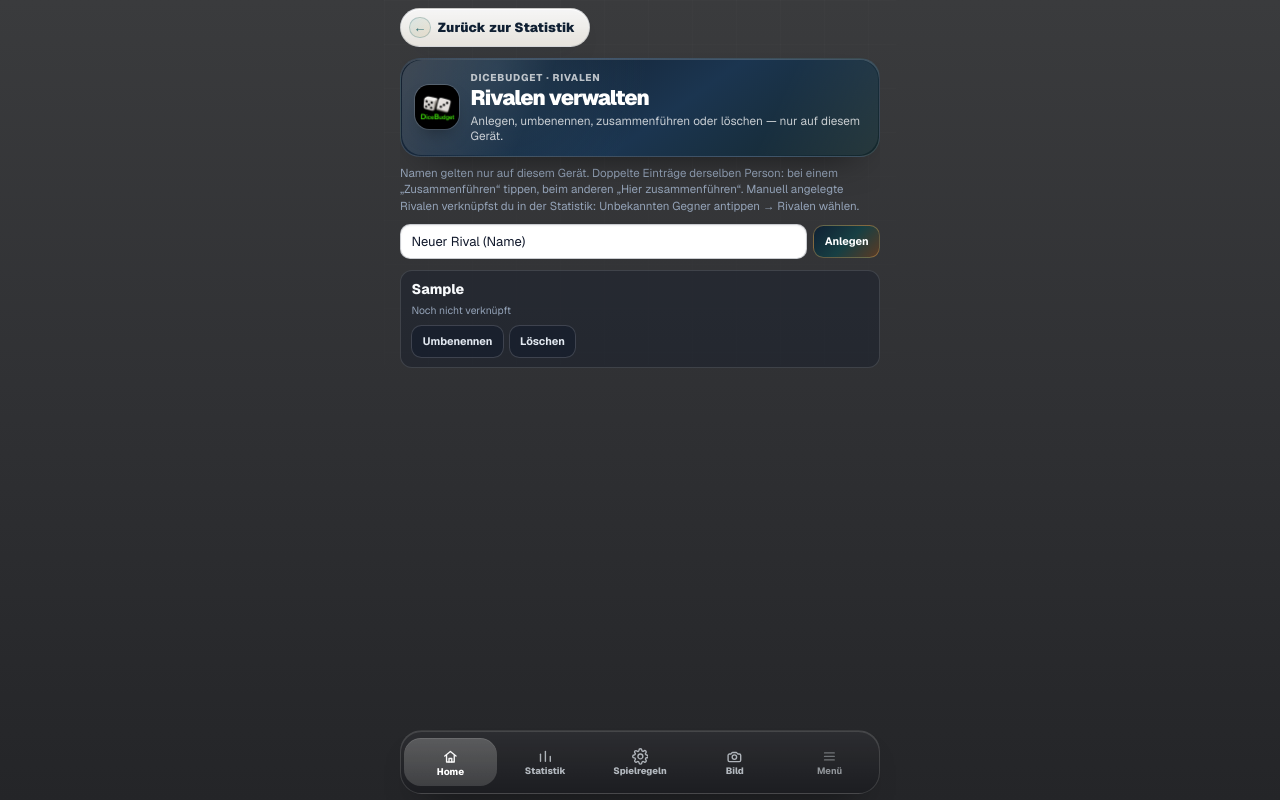
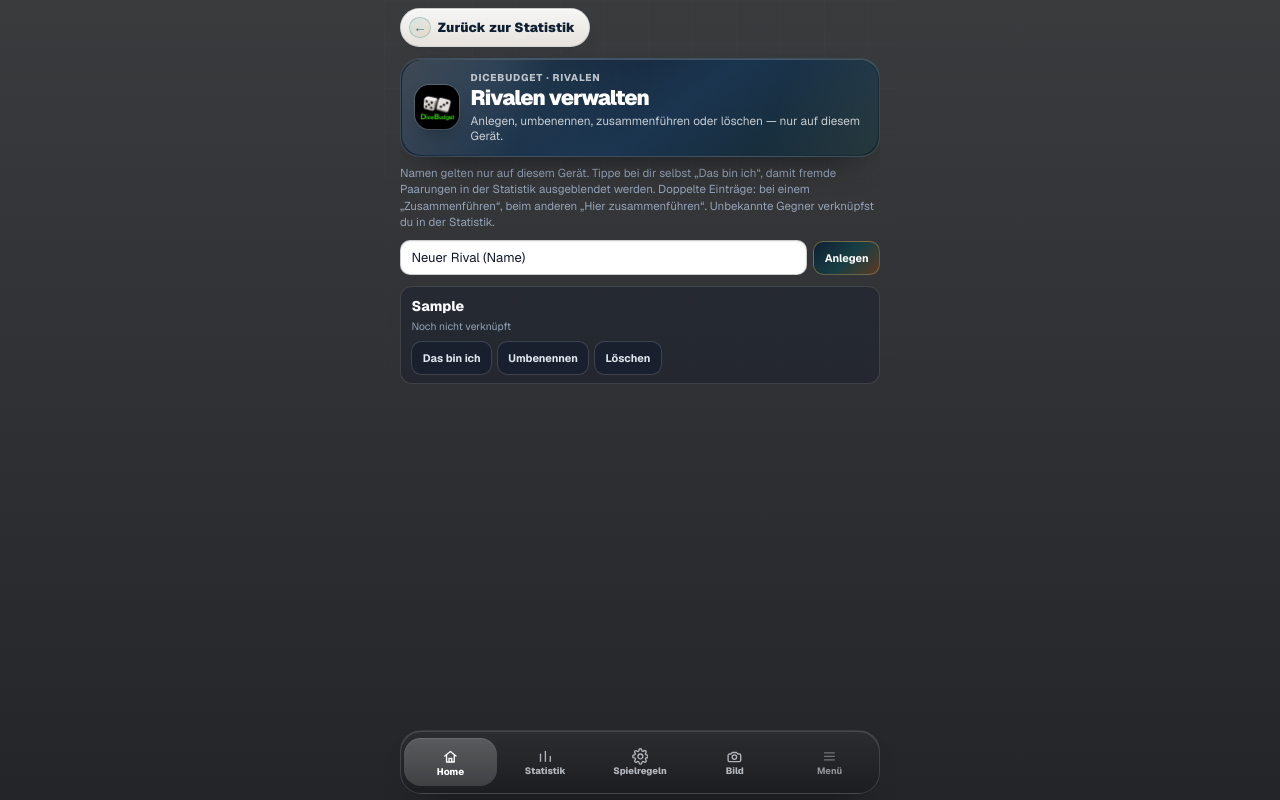
Before and after one commit to marclangebeck/dicebudget, a Next.js app in the folder frontend/: page /settings/rivals in a window 1280 px wide. Both pictures are taken after typing "Sample" into the empty fields and a click on the button "Anlegen". Built offline with nearby package versions, Linux system fonts and the light colour scheme; no server answers.

Commit message:
Statistik: Das-bin-ich-Profil blendet fremde Paarungen aus.

```diff
--- a/frontend/app/stats/page.tsx
+++ b/frontend/app/stats/page.tsx
@@ -11,7 +11,12 @@ import { PairingAccordionItem } from "@/components/PairingAccordionItem";
 import { AppScreenHeader } from "@/components/AppScreenHeader";
 import { StatsHeroPanel } from "@/components/StatsHeroPanel";
 import { getOrCreatePlayerId, normalizePublicPlayerId } from "@/lib/playerIdentity";
-import { loadDisplayNames } from "@/lib/rivalProfiles";
+import {
+  loadDisplayNames,
+  loadRivalProfiles,
+  subscribeRivalProfiles,
+  type RivalProfile,
+} from "@/lib/rivalProfiles";
 import { PlayerAliasOverlay } from "@/components/PlayerAliasOverlay";
 import { PairingEditOverlay } from "@/components/PairingEditOverlay";
 import { buildStatsOverview } from "@/lib/statsOverview";
@@ -28,6 +33,11 @@ import {
   canFilterPairingsByOwnPlayer,
   pairingExcludesOwnPlayer,
 } from "@/lib/hiddenPairings";
+import {
+  loadSelfRivalProfileId,
+  resolveOwnPlayerIds,
+  subscribeSelfIdentity,
+} from "@/lib/selfIdentity";
 
 const SORT_OPTIONS: { id: PairingSortMode; label: string }[] = [
   { id: "recent", label: "Zuletzt" },
@@ -43,6 +53,8 @@ function StatsPageInner() {
   const [stats, setStats] = useState<StatsDto | null>(null);
   const [ownPlayerId, setOwnPlayerId] = useState("");
   const [aliases, setAliases] = useState<PlayerAliasMap>({});
+  const [rivalProfiles, setRivalProfiles] = useState<RivalProfile[]>([]);
+  const [selfProfileId, setSelfProfileId] = useState<string | null>(null);
   const [editingPlayerId, setEditingPlayerId] = useState<string | null>(null);
   const [editingPairing, setEditingPairing] = useState<{
     group: MergedPairingSummary;
@@ -78,6 +90,19 @@ function StatsPageInner() {
   useEffect(() => {
     setOwnPlayerId(getOrCreatePlayerId());
     setAliases(loadDisplayNames());
+    setRivalProfiles(loadRivalProfiles());
+    setSelfProfileId(loadSelfRivalProfileId());
+    const unsubRivals = subscribeRivalProfiles(() => {
+      setRivalProfiles(loadRivalProfiles());
+      setAliases(loadDisplayNames());
+    });
+    const unsubSelf = subscribeSelfIdentity(() => {
+      setSelfProfileId(loadSelfRivalProfileId());
+    });
+    return () => {
+      unsubRivals();
+      unsubSelf();
+    };
   }, []);
 
   useEffect(() => {
@@ -94,23 +119,30 @@ function StatsPageInner() {
     [pairings, aliases, ownPlayerId],
   );
 
+  const ownPlayerIds = useMemo(
+    () =>
+      resolveOwnPlayerIds(ownPlayerId, aliases, rivalProfiles, selfProfileId),
+    [ownPlayerId, aliases, rivalProfiles, selfProfileId],
+  );
+
+  const canFilterOwn = useMemo(() => {
+    // Explizit „Das bin ich“ → immer filtern (auch ohne aktuelle Geräte-ID in den Daten).
+    if (selfProfileId) return true;
+    return canFilterPairingsByOwnPlayer(
+      mergedPairings,
+      ownPlayerId,
+      normalizePublicPlayerId,
+      aliases,
+      ownPlayerIds,
+    );
+  }, [mergedPairings, ownPlayerId, aliases, ownPlayerIds, selfProfileId]);
+
   /**
-   * Fremde Paarungen nur ausblenden, wenn wir dich in mindestens einer Paarung
-   * erkennen (ID oder gleicher Alias). Sonst alle anzeigen — sonst wirkt die
-   * Statistik leer, wenn die Geräte-ID nicht in den historischen Paarungen steckt.
+   * Fremde Paarungen ausblenden, sobald wir dich erkennen (Geräte-ID, Alias
+   * oder Rivalen-Profil „Das bin ich“). Sonst alle anzeigen + Hinweis.
    */
   const ownPairings = useMemo(() => {
-    if (!ownPlayerId) return mergedPairings;
-    if (
-      !canFilterPairingsByOwnPlayer(
-        mergedPairings,
-        ownPlayerId,
-        normalizePublicPlayerId,
-        aliases,
-      )
-    ) {
-      return mergedPairings;
-    }
+    if (!ownPlayerId || !canFilterOwn) return mergedPairings;
     return mergedPairings.filter(
       (pairing) =>
         !pairingExcludesOwnPlayer(
@@ -118,9 +150,10 @@ function StatsPageInner() {
           ownPlayerId,
           normalizePublicPlayerId,
           aliases,
+          ownPlayerIds,
         ),
     );
-  }, [mergedPairings, ownPlayerId, aliases]);
+  }, [mergedPairings, ownPlayerId, aliases, ownPlayerIds, canFilterOwn]);
 
   const foreignPairingCount = mergedPairings.length - ownPairings.length;
 
@@ -223,8 +256,15 @@ function StatsPageInner() {
       {foreignPairingCount > 0 && (
         <p className="stats-foreign-filter-note">
           {foreignPairingCount === 1
-            ? "1 Paarung ohne deine ID ist nur hier ausgeblendet."
-            : `${foreignPairingCount} Paarungen ohne deine ID sind nur hier ausgeblendet.`}
+            ? "1 Paarung ohne dich ist nur hier ausgeblendet."
+            : `${foreignPairingCount} Paarungen ohne dich sind nur hier ausgeblendet.`}
+        </p>
+      )}
+
+      {!loading && !error && !canFilterOwn && mergedPairings.length > 0 && (
+        <p className="stats-foreign-filter-note">
+          Fremde Paarungen (z. B. Malte vs. Nicole) bleiben sichtbar, bis du unter{" "}
+          <Link href="/settings/rivals">Rivalen</Link> bei dir „Das bin ich“ tippst.
         </p>
       )}
 
--- a/frontend/components/RivalManagePanel.tsx
+++ b/frontend/components/RivalManagePanel.tsx
@@ -11,9 +11,15 @@ import {
   subscribeRivalProfiles,
   type RivalProfile,
 } from "@/lib/rivalProfiles";
+import {
+  loadSelfRivalProfileId,
+  setSelfRivalProfileId,
+  subscribeSelfIdentity,
+} from "@/lib/selfIdentity";
 
 export function RivalManagePanel() {
   const [profiles, setProfiles] = useState<RivalProfile[]>([]);
+  const [selfProfileId, setSelfProfileIdState] = useState<string | null>(null);
   const [newName, setNewName] = useState("");
   const [editingId, setEditingId] = useState<string | null>(null);
   const [editName, setEditName] = useState("");
@@ -22,11 +28,17 @@ export function RivalManagePanel() {
 
   function refresh() {
     setProfiles(loadRivalProfiles());
+    setSelfProfileIdState(loadSelfRivalProfileId());
   }
 
   useEffect(() => {
     refresh();
-    return subscribeRivalProfiles(refresh);
+    const unsubRivals = subscribeRivalProfiles(refresh);
+    const unsubSelf = subscribeSelfIdentity(refresh);
+    return () => {
+      unsubRivals();
+      unsubSelf();
+    };
   }, []);
 
   function handleCreate(e: React.FormEvent) {
@@ -68,6 +80,7 @@ export function RivalManagePanel() {
     deleteRival(profile.id);
     if (mergeSourceId === profile.id) setMergeSourceId("");
     if (editingId === profile.id) setEditingId(null);
+    if (selfProfileId === profile.id) setSelfRivalProfileId(null);
     refresh();
   }
 
@@ -84,17 +97,28 @@ export function RivalManagePanel() {
     );
     if (!ok) return;
     mergeRivals(targetId, mergeSourceId);
+    if (selfProfileId === mergeSourceId) setSelfRivalProfileId(targetId);
     setMergeSourceId("");
     setError(null);
+    refresh();
+  }
+
+  function handleSetSelf(profile: RivalProfile) {
+    if (selfProfileId === profile.id) {
+      setSelfRivalProfileId(null);
+    } else {
+      setSelfRivalProfileId(profile.id);
+    }
     refresh();
   }
 
   return (
     <div className="rival-manage">
       <p className="rival-manage-hint">
-        Namen gelten nur auf diesem Gerät. Doppelte Einträge derselben Person: bei einem
-        „Zusammenführen“ tippen, beim anderen „Hier zusammenführen“. Manuell angelegte Rivalen
-        verknüpfst du in der Statistik: Unbekannten Gegner antippen → Rivalen wählen.
+        Namen gelten nur auf diesem Gerät. Tippe bei dir selbst „Das bin ich“, damit fremde
+        Paarungen in der Statistik ausgeblendet werden. Doppelte Einträge: bei einem
+        „Zusammenführen“, beim anderen „Hier zusammenführen“. Unbekannte Gegner verknüpfst du
+        in der Statistik.
       </p>
 
       <form onSubmit={handleCreate} className="rival-manage-create">
@@ -117,8 +141,9 @@ export function RivalManagePanel() {
       {error && <p className="rival-manage-error">{error}</p>}
 
       {profiles.length === 0 ? (
-        <p className="rival-manage-empty">Noch keine Rivalen. Lege einen Namen an oder benenne
-          Gegner in der Statistik.</p>
+        <p className="rival-manage-empty">
+          Noch keine Rivalen. Lege einen Namen an oder benenne Gegner in der Statistik.
+        </p>
       ) : (
         <ul className="rival-manage-list">
           {profiles.map((profile) => (
@@ -150,10 +175,21 @@ export function RivalManagePanel() {
               ) : (
                 <>
                   <div className="rival-manage-item-main">
-                    <p className="rival-manage-name">{profile.name}</p>
+                    <p className="rival-manage-name">
+                      {profile.name}
+                      {selfProfileId === profile.id ? " · Das bist du" : ""}
+                    </p>
                     <p className="rival-manage-meta">{rivalLinkedIdsLabel(profile)}</p>
                   </div>
                   <div className="rival-manage-item-actions">
+                    <button
+                      type="button"
+                      className={`rival-manage-btn${selfProfileId === profile.id ? " is-active" : ""}`}
+                      aria-pressed={selfProfileId === profile.id}
+                      onClick={() => handleSetSelf(profile)}
+                    >
+                      {selfProfileId === profile.id ? "Das bin ich ✓" : "Das bin ich"}
+                    </button>
                     <button
                       type="button"
                       className="rival-manage-btn"
--- /dev/null
+++ b/frontend/lib/selfIdentity.ts
@@ -0,0 +1,68 @@
+/**
+ * Lokale „Das bin ich“-Zuordnung: Rivalen-Profil = eigene Person auf diesem Gerät.
+ */
+
+import { normalizePublicPlayerId } from "@/lib/playerIdentity";
+import type { RivalProfile } from "@/lib/rivalProfiles";
+
+const SELF_PROFILE_KEY = "dicebudget.selfRivalProfileId.v1";
+export const SELF_IDENTITY_CHANGED_EVENT = "dicebudget:self-identity-changed";
+
+export function loadSelfRivalProfileId(): string | null {
+  if (typeof window === "undefined") return null;
+  const value = window.localStorage.getItem(SELF_PROFILE_KEY)?.trim();
+  return value || null;
+}
+
+export function setSelfRivalProfileId(profileId: string | null): void {
+  if (typeof window === "undefined") return;
+  if (!profileId) {
+    window.localStorage.removeItem(SELF_PROFILE_KEY);
+  } else {
+    window.localStorage.setItem(SELF_PROFILE_KEY, profileId);
+  }
+  window.dispatchEvent(new Event(SELF_IDENTITY_CHANGED_EVENT));
+}
+
+export function subscribeSelfIdentity(listener: () => void): () => void {
+  if (typeof window === "undefined") return () => {};
+  window.addEventListener(SELF_IDENTITY_CHANGED_EVENT, listener);
+  return () => window.removeEventListener(SELF_IDENTITY_CHANGED_EVENT, listener);
+}
+
+/**
+ * Alle Player-IDs, die auf diesem Gerät als „du“ gelten:
+ * aktuelle Geräte-ID, gleicher Alias, Profil mit Geräte-ID, markiertes „Das bin ich“-Profil.
+ */
+export function resolveOwnPlayerIds(
+  ownPlayerId: string,
+  aliases: Record<string, string>,
+  profiles: RivalProfile[],
+  selfProfileId: string | null = loadSelfRivalProfileId(),
+): Set<string> {
+  const ids = new Set<string>();
+  const own = normalizePublicPlayerId(ownPlayerId);
+  if (own) ids.add(own);
+
+  const ownAlias = aliases[own]?.trim().toLowerCase() ?? "";
+  if (ownAlias) {
+    for (const [id, name] of Object.entries(aliases)) {
+      if (name.trim().toLowerCase() === ownAlias) {
+        ids.add(normalizePublicPlayerId(id));
+      }
+    }
+  }
+
+  for (const profile of profiles) {
+    const containsOwn = profile.playerIds.some(
+      (id) => normalizePublicPlayerId(id) === own,
+    );
+    const isSelf = selfProfileId != null && profile.id === selfProfileId;
+    if (!containsOwn && !isSelf) continue;
+    for (const id of profile.playerIds) {
+      ids.add(normalizePublicPlayerId(id));
+    }
+  }
+
+  return ids;
+}
```
Also changed, not shown: frontend/lib/hiddenPairings.ts (+22 -4 lines), 1 other file (tests, documents, lock files or other folders).
